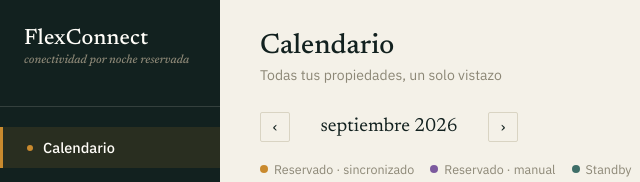
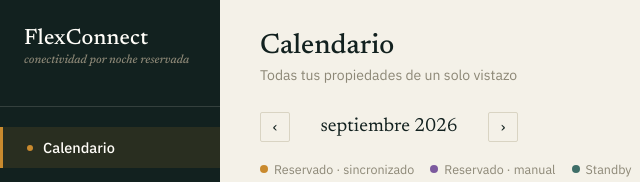
Before and after one commit to javier-mi/flex_connect, a plain HTML site: page index.html in a window 1280 px wide. Shown: the top 182 px of the page, 0-640 px from the left. Drawn offline with Linux system fonts and the light colour scheme.

Commit message:
Update index.html

```diff
--- a/index.html
+++ b/index.html
@@ -300,7 +300,7 @@
       <div class="page-head">
         <div>
           <h2>Calendario</h2>
-          <div class="sub">Todas tus propiedades, un solo vistazo</div>
+          <div class="sub">Todas tus propiedades de un solo vistazo</div>
         </div>
         <button class="btn" onclick="openReserveModal()">+ Reservar días</button>
       </div>
```
